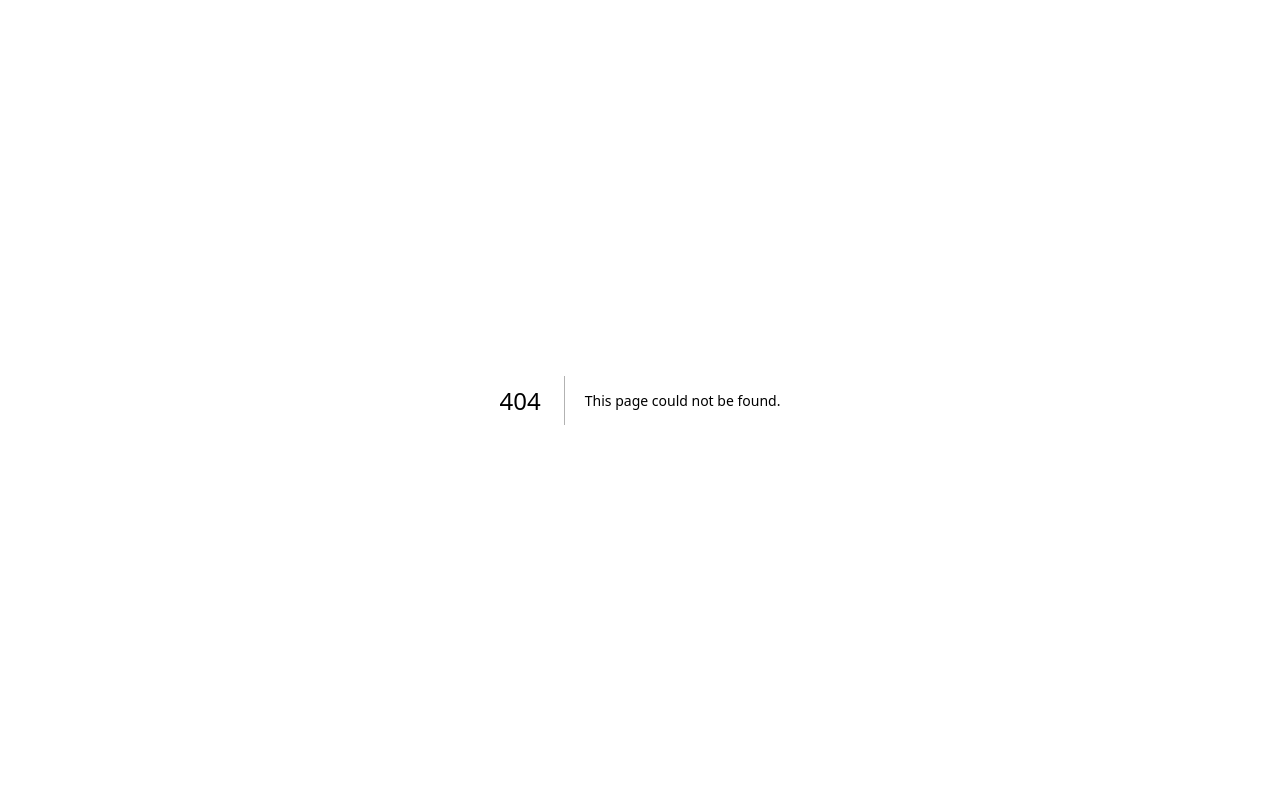
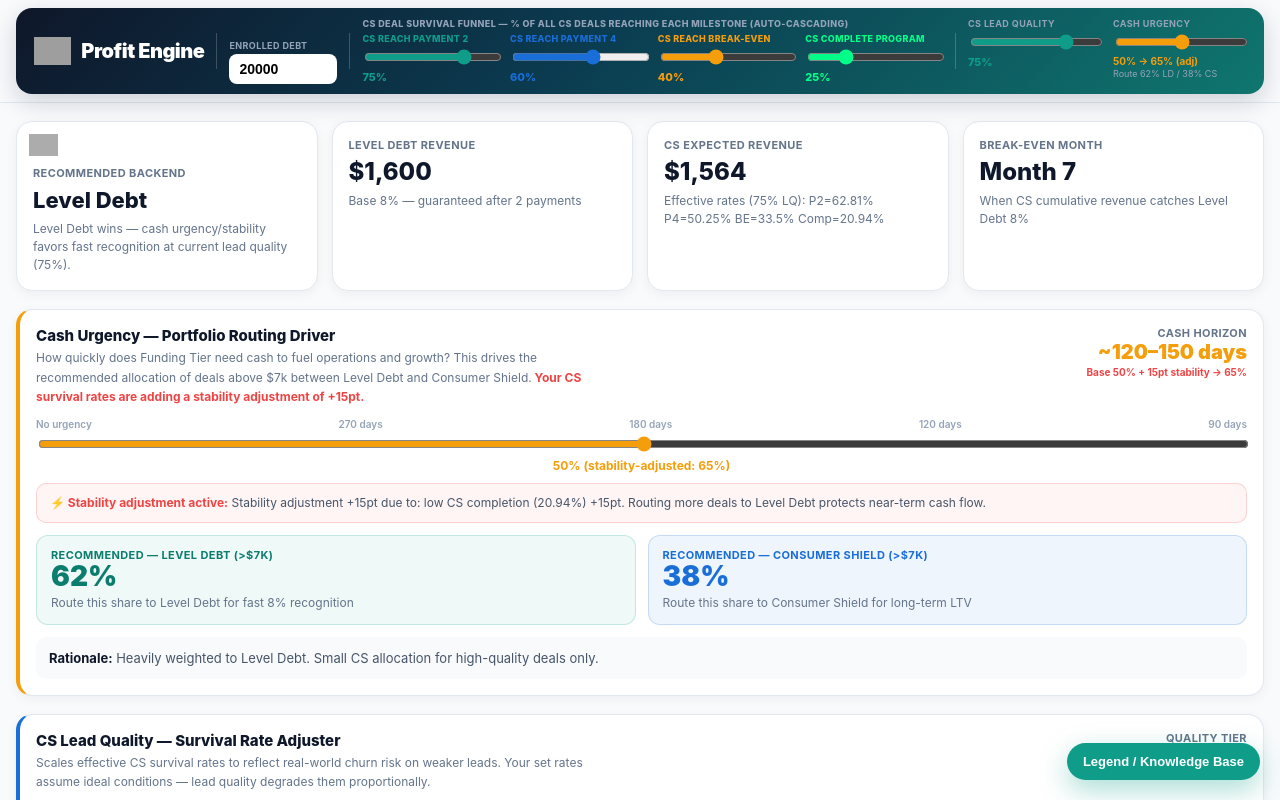
Before and after one commit to KrestMarketing-apps/Funding-Tier-Profit-Engine, a Next.js app: page /profit-engine in a window 1280 px wide. Before the commit this address had no page. Shown: the top 800 px of the page. Built offline with nearby package versions, Linux system fonts and the light colour scheme; grey boxes are pictures that could not be loaded.

Commit message:
Create page.tsx

```diff
--- /dev/null
+++ b/app/profit-engine/page.tsx
@@ -0,0 +1,6 @@
+"use client";
+import FundingTierProfitabilityBalancer from "../../components/FundingTierProfitabilityBalancer";
+
+export default function ProfitEnginePage() {
+  return <FundingTierProfitabilityBalancer />;
+}
```
